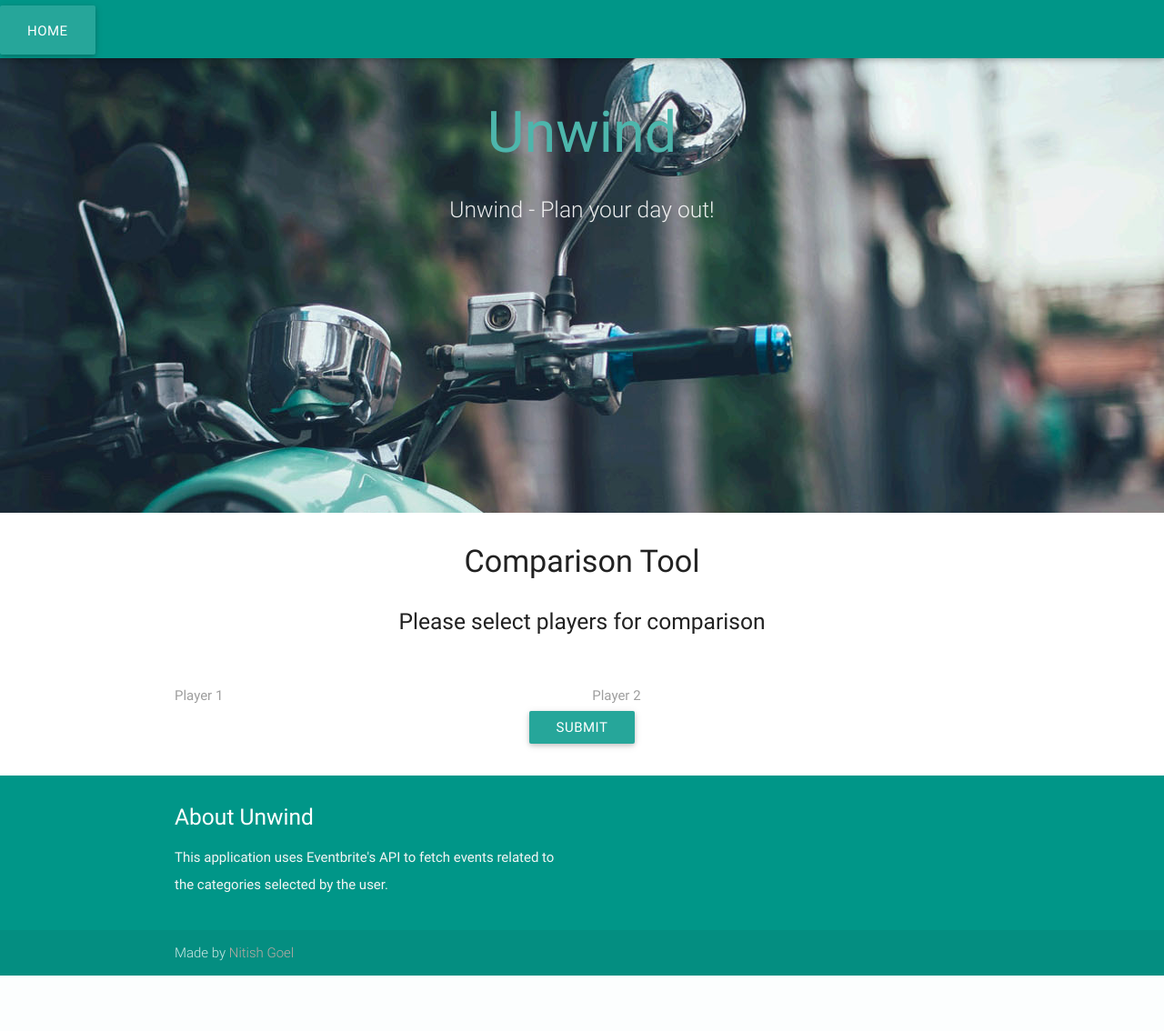
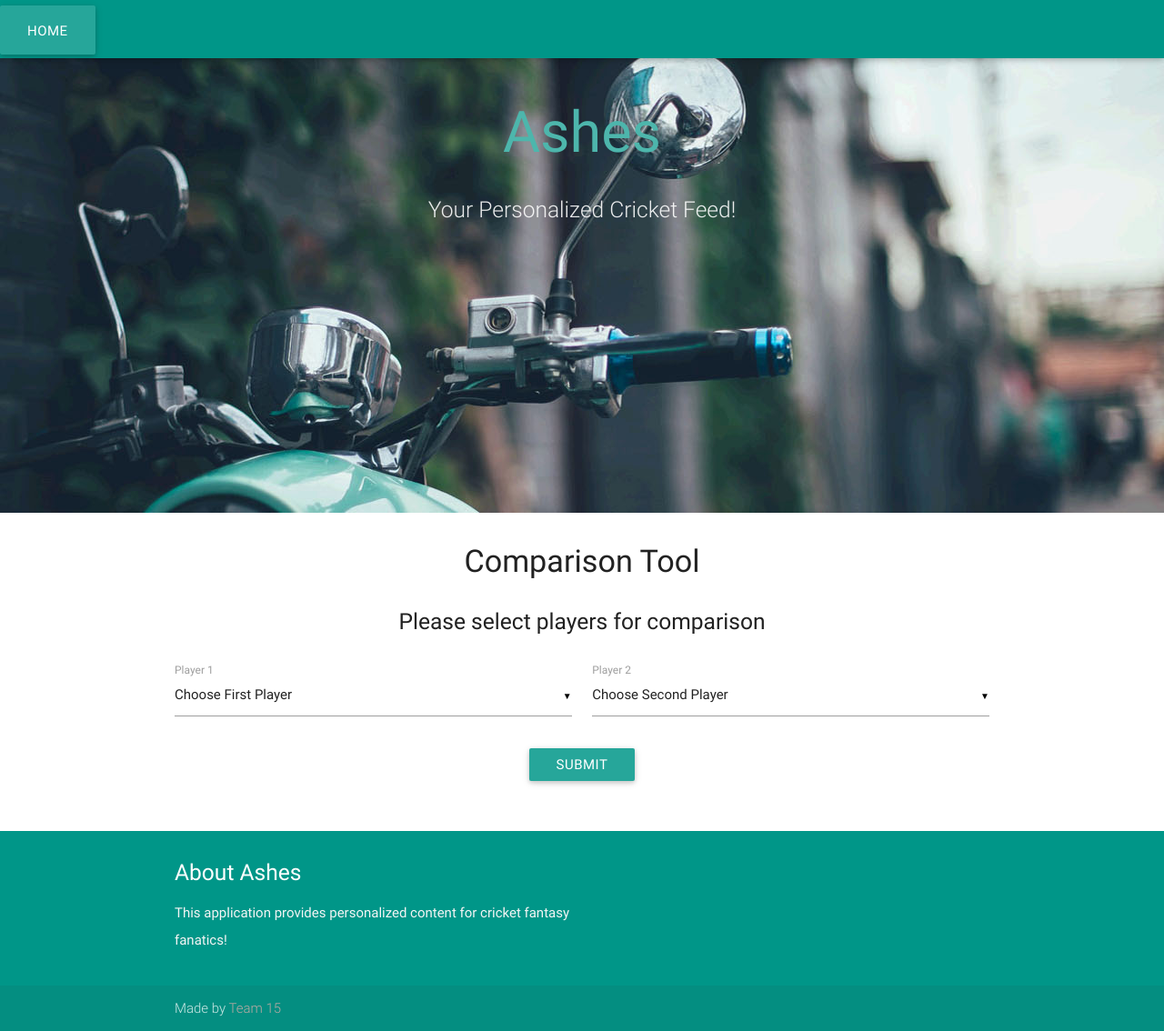
Before and after one commit to nitish29/ashes, a Django app: page / in a window 1280 px wide. Shown: the whole page at 91% size. Before the commit the page ends 1073 px from the top, so only its background shows below. Run offline with Django 3.2, Linux system fonts and the light colour scheme; data that the repository does not hold is empty; some libraries are stand-ins or nearby versions.

Commit message:
comparison tool basic flow working

```diff
--- a/ashes/urls.py
+++ b/ashes/urls.py
@@ -20,4 +20,5 @@
 urlpatterns = [
     url(r'^admin/', admin.site.urls),
     url(r'^$', views.home, name='home'),
+    url(r'^playerCompareAction$', views.playerCompareAction, name='playerCompareAction'),
 ]
--- a/ashes/views.py
+++ b/ashes/views.py
@@ -4,7 +4,7 @@
 from django.shortcuts import render
 from django.conf import settings
 import pdb
-from .models import PlayerStats
+from .models import PlayerStats, UserPlayers
 
 
 def home(request):
@@ -13,36 +13,50 @@
 		#pdb.set_trace()
 
 		players = PlayerStats.objects.all()
+		userPlayers = UserPlayers.objects.all()
 		# print(players)
 
-		for player in players:
-			print(player.player_name)
+		# for player in players:
+		# 	print(player.player_name)
 
+		# for myplayer in userPlayers:
+		# 	print(myplayer.player_name.player_name)
 
-
-		#data_fetched_from_api = fetchEventbriteCategories()
-
-	# 	if data_fetched_from_api['status'] == "success":
-
-	# 		categories = data_fetched_from_api['data']["categories"]
-
-	# 	else:
-
-	# 		errors.append(data_fetched_from_api['errors'])
-	# 		raise Exception(errors)
-
-	# 	if not errors:
-
-	# 		context = { 'categories' : categories }
-
-	# 	else:
-
-	# 		errors.append('Error fetching API details')
-	# 		raise Exception(errors)
+		context = {'allPlayerList': players, 'myPlayerList': userPlayers}
 
 	except:
 
 		errors.append('Error Completing request')
-	# 	context = { 'errors' : errors }
+		context = {'errors': errors}
 
-	return render(request, "playercompare.html")
+	return render(request, "playercompare.html", context)
+
+
+def playerCompareAction(request):
+	try:
+		errors = []
+		if request.GET['myPlayerSelect']:
+			my_player = UserPlayers.objects.get(player_name=request.GET['myPlayerSelect'])
+		if request.GET['allPlayerSelect']:
+			other_player = PlayerStats.objects.get(player_name=request.GET['allPlayerSelect'])
+
+		my_player_caa = my_player.player_name.caa
+		other_player_caa = other_player.caa
+
+		if my_player_caa > other_player_caa:
+			message = 'We recommend ' + my_player.player_name.player_name + ' over ' + other_player.player_name
+			print(message)
+		else:
+			message = 'We recommend ' + other_player.player_name + ' over ' + my_player.player_name.player_name
+			print(message)
+
+		players = PlayerStats.objects.all()
+		userPlayers = UserPlayers.objects.all()
+
+		context = {'allPlayerList': players, 'myPlayerList': userPlayers, 'myPlayer': my_player, 'otherPlayer': other_player, 'message': message}
+
+	except:
+		errors.append('Error Completing request')
+		context = {'errors': errors}
+
+	return render(request, "playercompare.html", context)
--- a/templates/index.html
+++ b/templates/index.html
@@ -4,7 +4,7 @@
 <head>
   <meta http-equiv="Content-Type" content="text/html; charset=UTF-8"/>
   <meta name="viewport" content="width=device-width, initial-scale=1, maximum-scale=1.0, user-scalable=no"/>
-  <title>Unwind - Eventbrite</title>
+  <title>Player Compare</title>
 
   <!-- CSS  -->
   <link href="https://fonts.googleapis.com/icon?family=Material+Icons" rel="stylesheet">
@@ -27,9 +27,9 @@
     <div class="section no-pad-bot">
       <div class="container">
         <br><br>
-        <h1 class="header center teal-text text-lighten-2">Unwind</h1>
+        <h1 class="header center teal-text text-lighten-2">Ashes</h1>
         <div class="row center">
-          <h5 class="header col s12 light">Unwind - Plan your day out!</h5>
+          <h5 class="header col s12 light">Your Personalized Cricket Feed!</h5>
         </div>
         <br><br>
       </div>
@@ -43,14 +43,14 @@
     <div class="container">
       <div class="row">
         <div class="col l6 s12">
-          <h5 class="white-text">About Unwind</h5>
-          <p class="grey-text text-lighten-4">This application uses Eventbrite's API to fetch events related to the categories selected by the user.</p>
+          <h5 class="white-text">About Ashes</h5>
+          <p class="grey-text text-lighten-4">This application provides personalized content for cricket fantasy fanatics!</p>
         </div>
       </div>
     </div>
     <div class="footer-copyright">
       <div class="container">
-      Made by <a class="brown-text text-lighten-3">Nitish Goel</a>
+      Made by <a class="brown-text text-lighten-3">Team 15</a>
       </div>
     </div>
   </footer>
@@ -75,6 +75,11 @@
         document.forms[i].reset();
     }
 }
+
+  $(document).ready(function() {
+    $('select').material_select();
+  });
+
 
 //initial checkCount of zero
 var checkCount = 0;
--- a/templates/playercompare.html
+++ b/templates/playercompare.html
@@ -13,6 +13,7 @@
                 {% else %}
 
         </div>
+        <form method="get" action="/playerCompareAction">
             <div class="row">
                 <h4><center>Comparison Tool</center></h4>
             </div>
@@ -21,48 +22,73 @@
             </div>
             <div class="row">
                 <div class="input-field col s6">
-                            <select>
-                                <option value="">Choose your option</option>
-                                <option value="1">Option 1</option>
-                                <option value="2">Option 2</option>
-                                <option value="3">Option 3</option>
+                    <select name="myPlayerSelect">
+                        <option value="">Choose First Player</option>
+                        {%for i in myPlayerList %}
+                            {% if message and i.player_name.player_name == myPlayer.player_name.player_name %}
+                                 <option value="{{i.player_name.player_name}}" selected>{{i.player_name.player_name}}</option>
+                            {% else %}
+                                <option value="{{i.player_name.player_name}}">{{i.player_name.player_name}}</option>
+                            {% endif %}
+                        {% endfor %}
                     </select>
                     <label>Player 1</label>
                 </div>
 
                 <div class="input-field col s6">
-                            <select>
-                                <option value="">Choose your option</option>
-                                <option value="1">Option 1</option>
-                                <option value="2">Option 2</option>
-                                <option value="3">Option 3</option>
+                    <select name="allPlayerSelect">
+                        <option value="">Choose Second Player</option>
+                        {%for i in allPlayerList %}
+                            {% if message and i.player_name == otherPlayer.player_name %}
+                                <option value="{{i.player_name}}" selected>{{i.player_name}}</option>
+                            {% else %}
+                                <option value="{{i.player_name}}">{{i.player_name}}</option>
+                            {% endif %}
+                        {% endfor %}
                     </select>
                     <label>Player 2</label>
                 </div>
             </div>
+            <div class="row">
+            <center><input id="search" class="btn btn-medium" type="submit" value="Submit" /></center>
+            </div>
 
-                    <form method="get" action="/events">
+        </form>
+        {% if message %}
             <div class="row">
-                    {% for i in categories %}
-                      <div class="col s3">
-                        <div class="card-panel teal">
-                          <span class="white-text">{{i.name}}</span>
+                <div class="col s12 m6">
+                  <div class="card blue-grey darken-1">
+                    <div class="card-content white-text">
+                      <span class="card-title">Comparison Results</span>
+                            <table>
+                                <thead>
+                                  <tr>
+                                      <th data-field="player_name">Player Name</th>
+                                      <th data-field="CAA">CAA</th>
+                                      <th data-field="batting_impact">Batting Impact</th>
+                                  </tr>
+                                </thead>
+
+                                <tbody>
+                                  <tr>
+                                    <td>{{myPlayer.player_name.player_name}}</td>
+                                    <td>{{myPlayer.player_name.caa}}</td>
+                                    <td>{{myPlayer.player_name.last_bat_impact}}</td>
+                                  </tr>
+                                  <tr>
+                                    <td>{{otherPlayer.player_name}}</td>
+                                    <td>{{otherPlayer.caa}}</td>
+                                    <td>{{otherPlayer.last_bat_impact}}</td>
+                                  </tr>
+                                </tbody>
+                            </table>
+                      <p>{{message}}</p>
                     </div>
                   </div>
-                    <div class="col s1">
-                    <p>
-                      <input type="checkbox" id="{{i.id}}" name="category_id" value={{i.id}} />
-                      <label for="{{i.id}}" style="margin-top: 13px;"></label>
-                    </p>
                 </div>
-                    {% endfor %}
             </div>
-                    <input type="hidden" name="page_no" value=1>
-                    <center><input id="search" class="btn btn-medium" type="submit" value="Submit" /></center>
-                    </form>
-
         {% endif %}
-
+                {% endif %}
 
     </div>
 </div>
```
Lines whose indentation alone changed are shown as unchanged.
